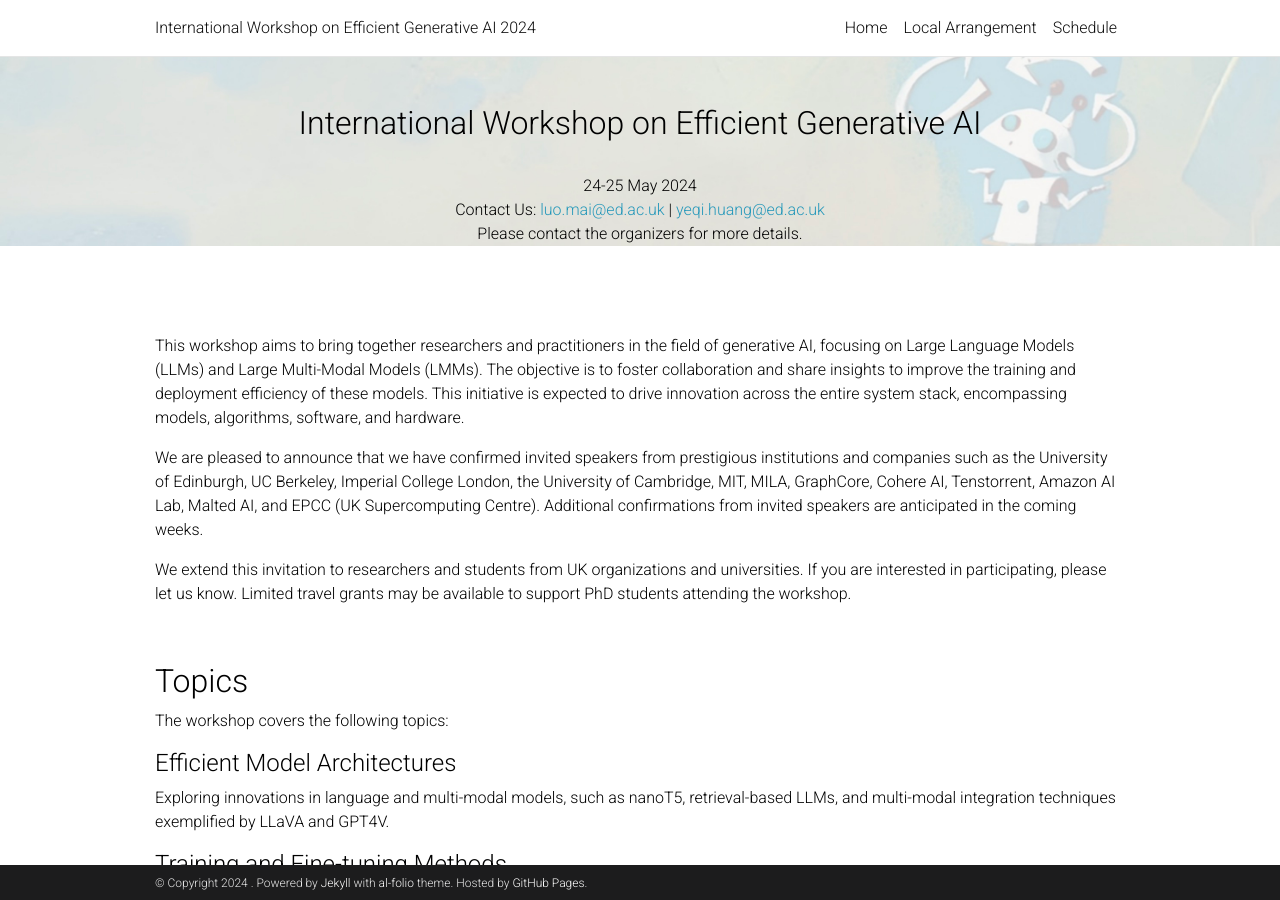
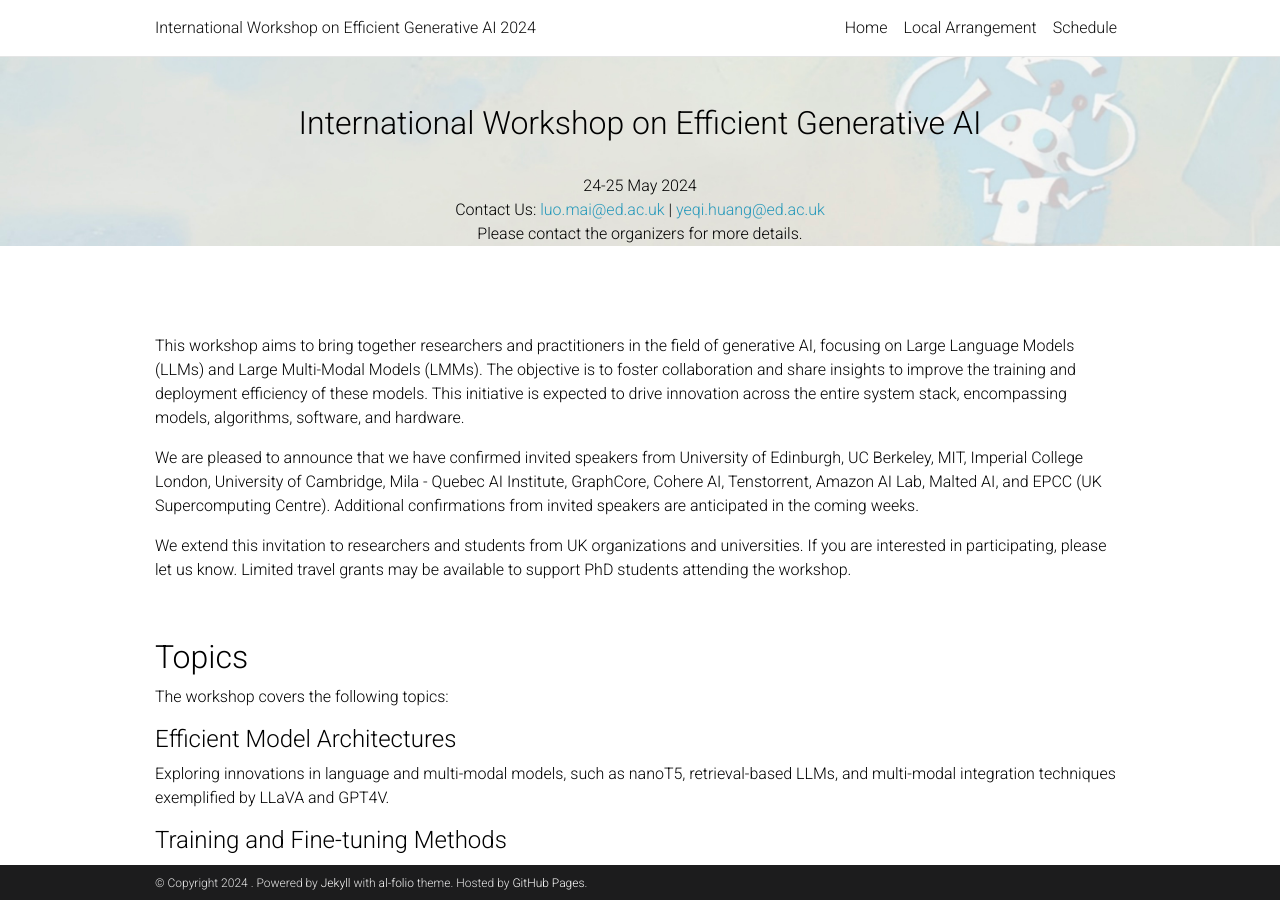
Before and after one commit to opensourcing-foundation-models/opensourcing-foundation-models.github.io, a Jekyll site: the page built from _pages/home.md, in a window 1280 px wide and 900 px high. Built offline with Jekyll 4.4.1, drawn with Linux system fonts in a browser that asks for light colours; comment, search, counter and statistics services are not loaded; a style sheet for code colours, icons or effects is not loaded.

Commit message:
Update home.md

```diff
--- a/_pages/home.md
+++ b/_pages/home.md
@@ -23,7 +23,7 @@ nav_order: 1
 
 This workshop aims to bring together researchers and practitioners in the field of generative AI, focusing on Large Language Models (LLMs) and Large Multi-Modal Models (LMMs). The objective is to foster collaboration and share insights to improve the training and deployment efficiency of these models. This initiative is expected to drive innovation across the entire system stack, encompassing models, algorithms, software, and hardware.
 
-We are pleased to announce that we have confirmed invited speakers from prestigious institutions and companies such as the University of Edinburgh, UC Berkeley, Imperial College London, the University of Cambridge, MIT, MILA, GraphCore, Cohere AI, Tenstorrent, Amazon AI Lab, Malted AI, and EPCC (UK Supercomputing Centre). Additional confirmations from invited speakers are anticipated in the coming weeks.
+We are pleased to announce that we have confirmed invited speakers from University of Edinburgh, UC Berkeley, MIT, Imperial College London, University of Cambridge, Mila - Quebec AI Institute, GraphCore, Cohere AI, Tenstorrent, Amazon AI Lab, Malted AI, and EPCC (UK Supercomputing Centre). Additional confirmations from invited speakers are anticipated in the coming weeks.
 
 We extend this invitation to researchers and students from UK organizations and universities. If you are interested in participating, please let us know. Limited travel grants may be available to support PhD students attending the workshop.
 
```
